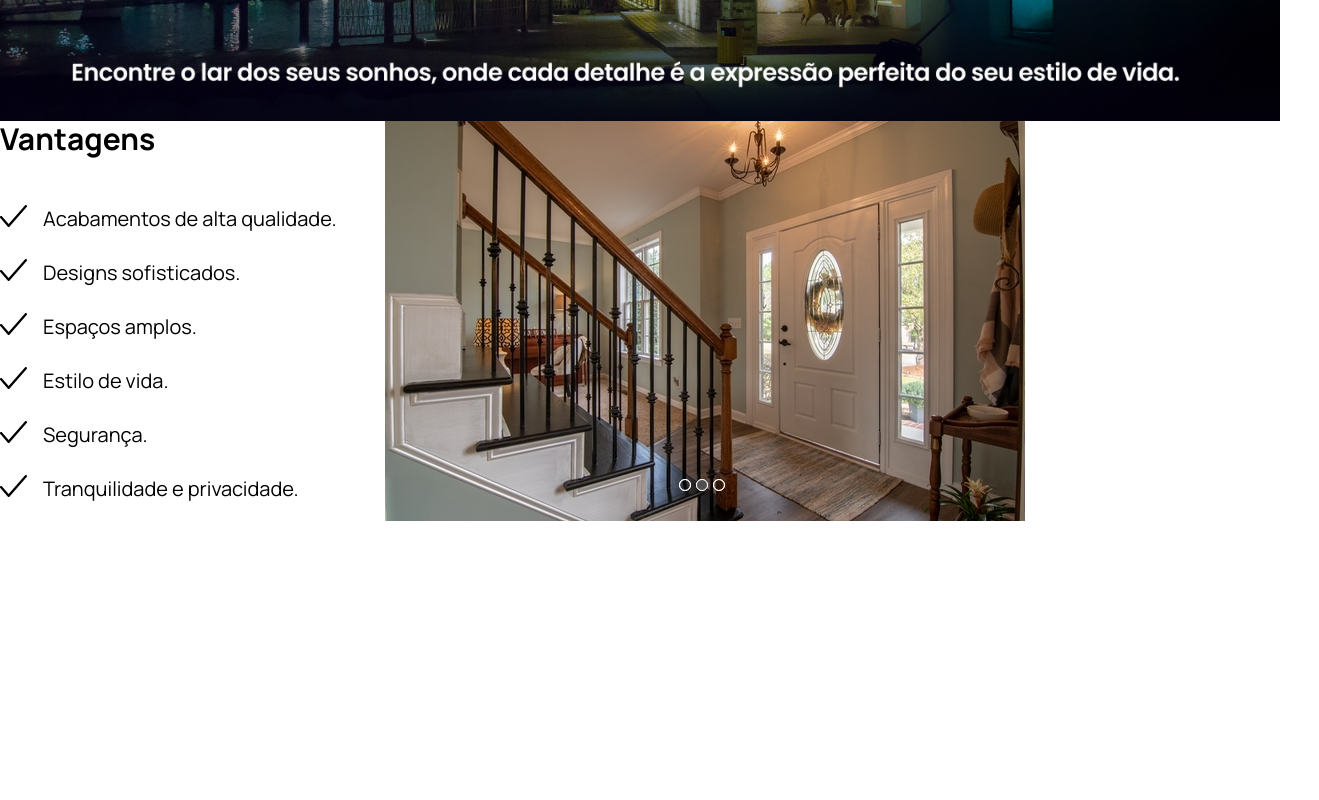
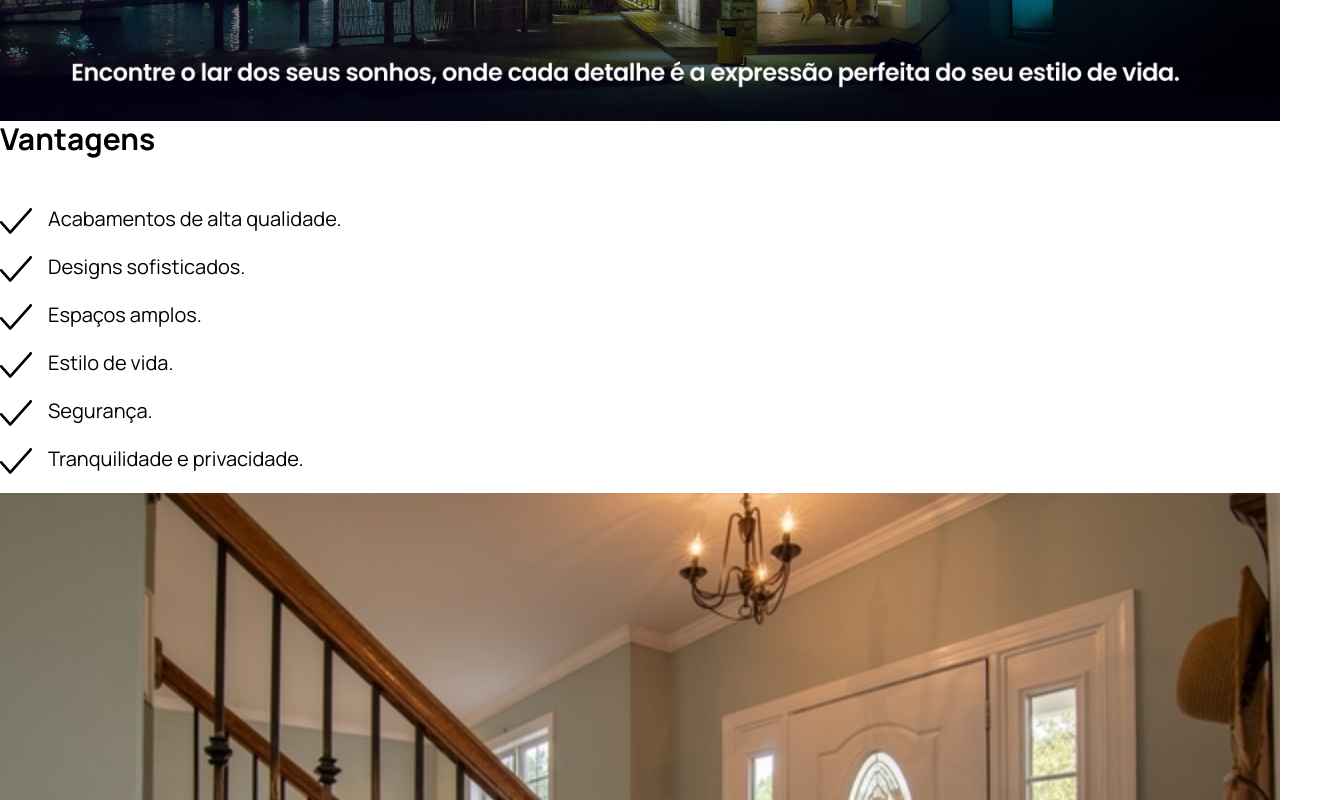
Before and after one commit to Denis78-sys/dm-imoveis, a Nuxt app: page / in a window 1280 px wide. Shown: the part 440-1240 px from the top of the page, 1319 px wide, since content can reach past the window. Before the commit the page ends 969 px from the top, so only its background shows below. Built offline with nearby package versions, Linux system fonts and the light colour scheme.

Commit message:
12º commit, ajustando os elementos vantagens e carrossel

```diff
--- a/components/molecules/Carrossel.vue
+++ b/components/molecules/Carrossel.vue
@@ -1,6 +1,6 @@
 <!-- eslint-disable vue/multi-word-component-names -->
 <template>
-  <div class="carrossel w-6/12">
+  <div class="carrossel">
     <section class="slider">
       <div class="slider-content">
         <input id="radio1" type="radio" name="btn-radio" />
@@ -25,7 +25,10 @@
             alt="Foto 03"
           />
         </div>
+      </div>
+    </section>
 
+    <!-- Bolinhas -->
     <div class="nav-auto">
       <div class="auto-btn1"></div>
       <div class="auto-btn2"></div>
@@ -37,8 +40,6 @@
       <label for="radio2" class="manual-btn"></label>
       <label for="radio3" class="manual-btn"></label>
     </div>
-      </div>
-    </section>
   </div>
 </template>
 
@@ -64,18 +65,24 @@ export default {
 
       document.getElementById(`radio${cont}`).checked = true;
     }
-  }
+  },
 };
 </script>
 
 <style scoped>
 /* Estilos do carrossel */
+.carrossel {
+  position: relative;
+  width: 100%;
+}
+
 .slider {
   margin: 0 auto;
   width: 100%;
   height: auto;
   padding: 0;
   overflow: hidden; /* Esconde a rolagem */
+  position: relative;
 }
 
 .slider-content {
@@ -101,36 +108,37 @@ export default {
 }
 
 /* Estilos das bolinhas */
-.nav-manual,
-.nav-auto {
+.nav-auto,
+.nav-manual {
+  position: absolute;
+  bottom: 10px; /* Posição na parte inferior */
+  left: 50%; /* Alinhar ao centro horizontalmente */
+  transform: translateX(-50%); /* Ajuste fino do alinhamento horizontal */
   display: flex;
-  position: absolute;
-  margin-left: 23%;
-  width: 50%; /* Reduzindo a largura para alinhar com o carrossel */
-  margin-top: 28%; /* Ajustar */
 }
 
-.nav-manual .manual-btn,
-.nav-auto div {
+.nav-auto div,
+.nav-manual label {
   border: 1px solid white;
-  padding: 5px; /* Reduzindo o padding */
+  padding: 5px;
   border-radius: 50%;
   cursor: pointer;
   transition: 0.2s;
 }
 
-.nav-manual .manual-btn:not(:last-child),
-.nav-auto div:not(:last-child) {
-  margin-right: 5px; /* Reduzindo a margem */
+.nav-auto div:not(:last-child),
+.nav-manual label:not(:last-child) {
+  margin-right: 5px;
 }
 
-.nav-manual .manual-btn:hover {
+.nav-auto div:hover,
+.nav-manual label:hover {
   background-color: #515051;
 }
 
-#radio1:checked ~ .nav-manual .manual-btn:nth-child(1),
-#radio2:checked ~ .nav-manual .manual-btn:nth-child(2),
-#radio3:checked ~ .nav-manual .manual-btn:nth-child(3) {
+#radio1:checked ~ .nav-manual label:nth-child(1),
+#radio2:checked ~ .nav-manual label:nth-child(2),
+#radio3:checked ~ .nav-manual label:nth-child(3) {
   background-color: #515051;
 }
 
--- a/components/molecules/Vantagens.vue
+++ b/components/molecules/Vantagens.vue
@@ -1,10 +1,12 @@
 <!-- eslint-disable vue/multi-word-component-names -->
 <template>
-   <div class="vantagens">
-    <h1 class="text-3xl font-bold mb-12">Vantagens</h1>
-    <div v-for="item  in vantagens" :key="item.id" class="flex text-xl">
-      <img class="mb-8 mr-4" :src="require(`@/assets/images/vetor-conferido.svg`)" alt="Ícone conferido" />
-      <span>{{ item.titulo }}</span>
+  <div class="vantagens">
+    <h1 class="text-2xl md:text-3xl md:text-left sm:text-center font-bold mb-4 md:mb-12">Vantagens</h1>
+    <div class="flex flex-col md:items-start sm:items-center">
+      <div v-for="item in vantagens" :key="item.id" class="flex text-lg md:text-xl mb-4">
+        <img class="w-6 h-6 md:w-8 md:h-8 mr-4" :src="require(`@/assets/images/vetor-conferido.svg`)" alt="Ícone conferido" />
+        <span>{{ item.titulo }}</span>
+      </div>
     </div>
   </div>
 </template>
@@ -14,12 +16,12 @@ export default {
   data() {
     return {
       vantagens: [
-        { id:"1", titulo: "Acabamentos de alta qualidade." },
-        { id:"2", titulo: "Designs sofisticados." },
-        { id:"3", titulo: "Espaços amplos." },
-        { id:"4", titulo: "Estilo de vida." },
-        { id:"5", titulo: "Segurança." },
-        { id:"6", titulo: "Tranquilidade e privacidade." },
+        { id: "1", titulo: "Acabamentos de alta qualidade." },
+        { id: "2", titulo: "Designs sofisticados." },
+        { id: "3", titulo: "Espaços amplos." },
+        { id: "4", titulo: "Estilo de vida." },
+        { id: "5", titulo: "Segurança." },
+        { id: "6", titulo: "Tranquilidade e privacidade." },
       ],
     };
   },
--- a/pages/index.vue
+++ b/pages/index.vue
@@ -2,10 +2,9 @@
   <div>
     <Header />
     <Capa />
-    <div class="flex space-x-12">
-      <Vantagens />
-      <Carrossel />
-    </div>
+
+    <Vantagens />
+    <Carrossel />
   </div>
 </template>
 
```
Lines whose indentation alone changed are shown as unchanged.
